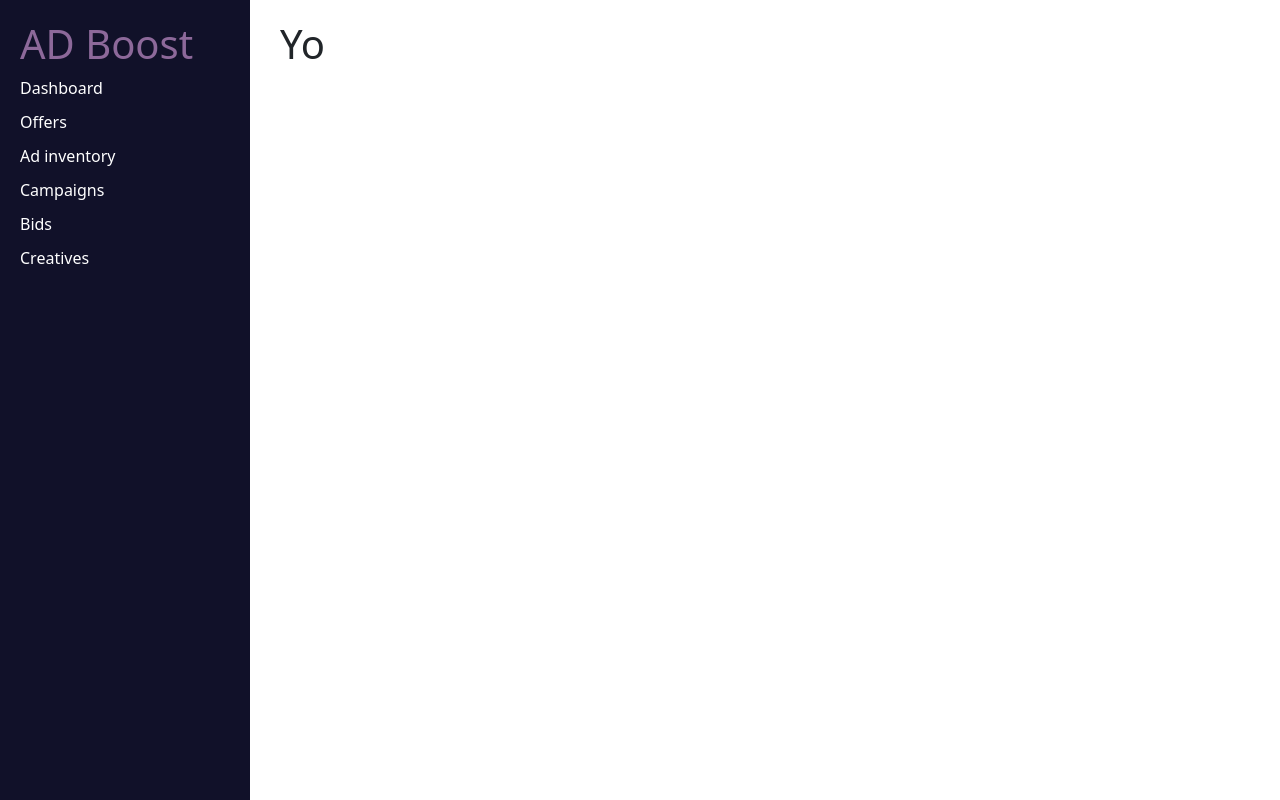
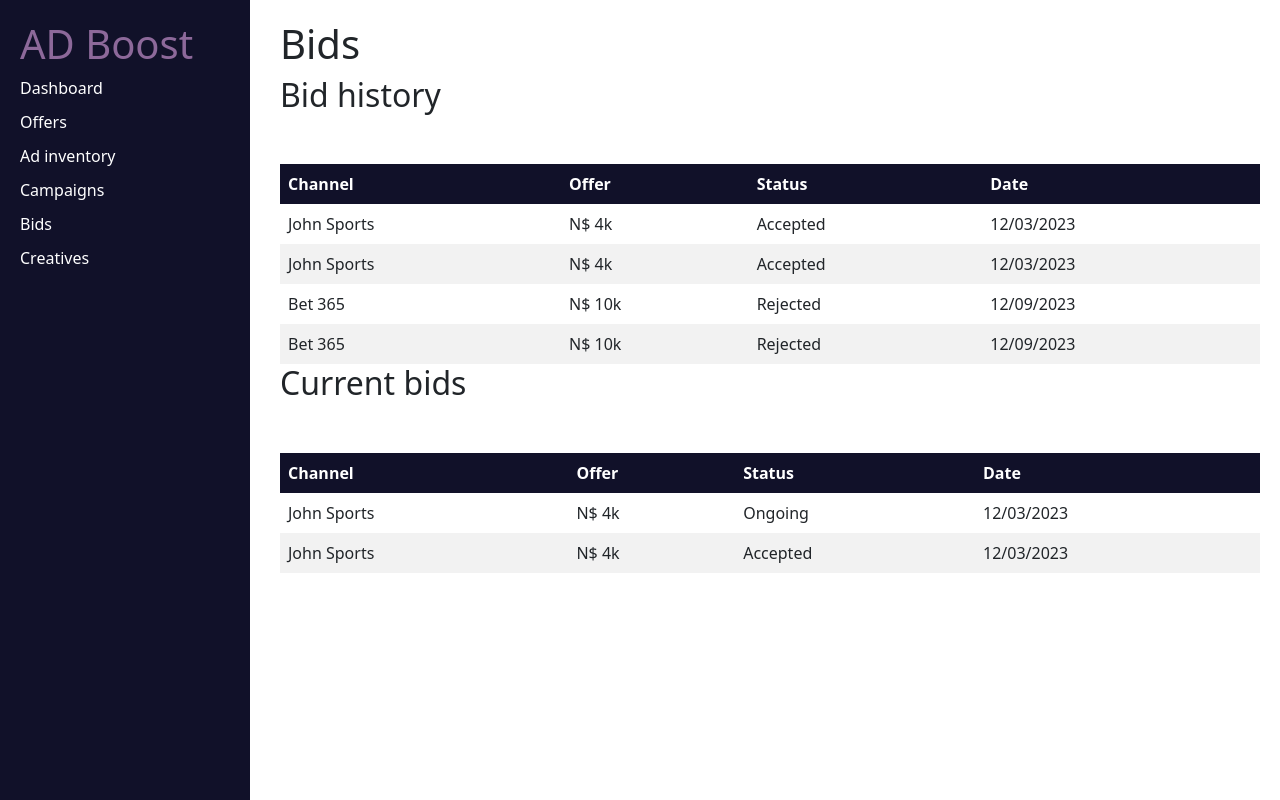
Before and after one commit to shwelep/AD-Server, a React (Create React App) app in the folder frontend/: page /bids in a window 1280 px wide. Built offline with nearby package versions, Linux system fonts and the light colour scheme.

Commit message:
Completed Bids Page

```diff
--- a/frontend/src/Screens/Advertiser/Bids/Bids.jsx
+++ b/frontend/src/Screens/Advertiser/Bids/Bids.jsx
@@ -1,73 +1,101 @@
+import { useState } from "react";
+import 'bootstrap/dist/css/bootstrap.min.css';
+// import './bids.css';
+
 const Bids = () => {
-    return(
+    const [bidHistory, setBidHistory] = useState([
+        {
+            Channel: 'John Sports',
+            Offer: 'N$ 4k',
+            Status: 'Accepted',
+            Date: '12/03/2023'
+        },
+        {
+            Channel: 'John Sports',
+            Offer: 'N$ 4k',
+            Status: 'Accepted',
+            Date: '12/03/2023'
+        },
+        {
+            Channel: 'Bet 365',
+            Offer: 'N$ 10k',
+            Status: 'Rejected',
+            Date: '12/09/2023'
+        },
+        {
+            Channel: 'Bet 365',
+            Offer: 'N$ 10k',
+            Status: 'Rejected',
+            Date: '12/09/2023'
+        }
+    ]);
+
+    const [currentBids, setCurrentBids] = useState([
+        {
+            Channel: 'John Sports',
+            Offer: 'N$ 4k',
+            Status: 'Ongoing',
+            Date: '12/03/2023'
+        },
+        {
+            Channel: 'John Sports',
+            Offer: 'N$ 4k',
+            Status: 'Accepted',
+            Date: '12/03/2023'
+        }
+    ]);
+
+    return (
         <div>
-            <h1>Yo</h1>
+            <h1>Bids</h1>
+            <div>
+                <h2>Bid history</h2>
+                <table>
+                    <thead>
+                        <tr>
+                            <th>Channel</th>
+                            <th>Offer</th>
+                            <th>Status</th>
+                            <th>Date</th>
+                        </tr>
+                    </thead>
+                    <tbody>
+                        {bidHistory.map((bid, index) => (
+                            <tr key={index}>
+                                <td>{bid.Channel}</td>
+                                <td>{bid.Offer}</td>
+                                <td>{bid.Status}</td>
+                                <td>{bid.Date}</td>
+                            </tr>
+                        ))}
+                    </tbody>
+                </table>
+            </div>
+            <div>
+                <h2>Current bids</h2>
+                <table>
+                    <thead>
+                        <tr>
+                            <th>Channel</th>
+                            <th>Offer</th>
+                            <th>Status</th>
+                            <th>Date</th>
+                        </tr>
+                    </thead>
+                    <tbody>
+                        {currentBids.map((bid, index) => (
+                            <tr key={index}>
+                                <td>{bid.Channel}</td>
+                                <td>{bid.Offer}</td>
+                                <td>{bid.Status}</td>
+                                <td>{bid.Date}</td>
+                            </tr>
+                        ))}
+                    </tbody>
+                </table>
+            </div>
         </div>
     )
 }
 
-export default Bids
-
-// import { useState } from "react"
-
-// const Offers = () => {
-
-//     // const [offers, setOffers] = useState([
-//     //     {Ad:'URL Shortener', AdID: 1232142, format: 'Image', type:'Pop up', offer:'N$ 4000', date:'12/03/2023'},
-//     //     {Ad:'URL Shortener', AdID: 1232143, format: 'Image', type:'Top banner', offer:'N$ 4000', date:'12/03/2023'},
-//     //     {Ad:'URL Shortener', AdID: 4632342, format: 'Image', type:'Top banner', offer:'N$ 4000', date:'12/03/2023'},
-//     //     {Ad:'URL Shortener', AdID: 2432142, format: 'Image', type:'Left Banner', offer:'N$ 4000', date:'12/03/2023'},
-//     // ])
-
-//     let offers = [
-//         {Ad:'URL Shortener', AdID: 1232142, format: 'Image', type:'Pop up', offer:'N$ 4000', date:'12/03/2023'},
-//         {Ad:'URL Shortener', AdID: 1232143, format: 'Image', type:'Top banner', offer:'N$ 4000', date:'12/03/2023'},
-//         {Ad:'URL Shortener', AdID: 4632342, format: 'Image', type:'Top banner', offer:'N$ 4000', date:'12/03/2023'},
-//         {Ad:'URL Shortener', AdID: 2432142, format: 'Image', type:'Left Banner', offer:'N$ 4000', date:'12/03/2023'},
-//     ]
-
-//     console.log(offers)
-
-//     const acceptOffer = (offerID) => {
-//         console.log(`Offer ${offerID} accepted`)
-//     }
-
-//     const rejectOffer = (offerID) => {
-//         console.log(`Offer ${offerID} rejected`)
-//     }
-
-//     return(
-//         <div>
-//             <h1>Offers</h1>
-//             <table>
-//                 <thead>
-//                     <tr>
-//                         <th>Ad</th>
-//                         <th>Format</th>
-//                         <th>Type</th>
-//                         <th>Offer</th>
-//                         <th>Date</th>
-//                         <th>Accept/Reject</th>
-//                     </tr>
-//                 </thead>
-//                 <tbody>
-//                     {offers.map((offer) =>(
-//                         <tr key={offer.AdID}>
-//                             <td>{offer.Ad}</td>
-//                             <td>{offer.format}</td>
-//                             <td>{offer.type}</td>
-//                             <td>{offer.offer}</td>
-//                             <td>{offer.date}</td>
-//                             <td>
-//                                 <button className="acceptButton" onClick={() => acceptOffer(offer.AdID)}>Accept</button>
-//                                 <button className="rejectButton" onClick={() => rejectOffer(offer.AdID)}>Reject</button>
-//                             </td>
-//                         </tr>
-//                     ))}
-//                 </tbody>
-//             </table>
-//         </div>
-//     )
-// }
-
-// export default Offers
+export default Bids;
--- a/frontend/src/Screens/Advertiser/Campaigns/campaigns.css
+++ b/frontend/src/Screens/Advertiser/Campaigns/campaigns.css
@@ -100,24 +100,24 @@
 .stats {
     padding: 10px;
     margin: 5px;
-    background-color: #111129; /* Background color */
-    color: white; /* Text color */
+    background-color: #111129;
+    color: white;
     border-radius: 5px;
     text-align: center;
-    width: 300px; /* Adjust the width of the boxes */
+    width: 300px;
 }
 
 .graph-container {
-    margin: 0 auto; /* Center the graph container */
+    margin: 0 auto;
 }
 
 .graph-container .row {
     display: flex;
-    align-items: flex-start; /* Align items to the top */
+    align-items: flex-start;
 }
 
 .graph-container .row > div {
-    flex: 1; /* Each column takes up equal space */
+    flex: 1;
 }
 
 table{
```
